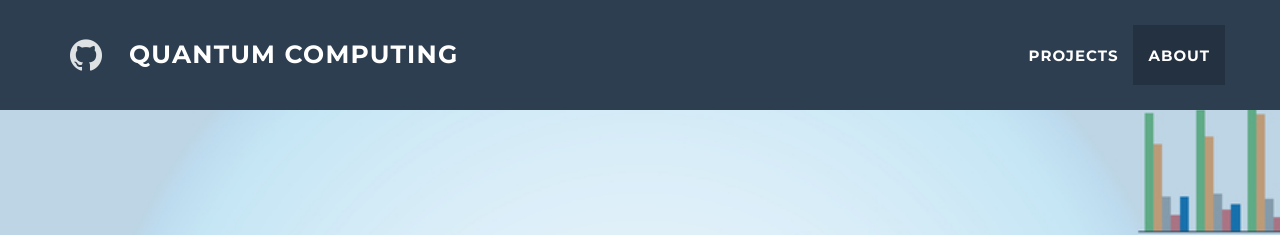
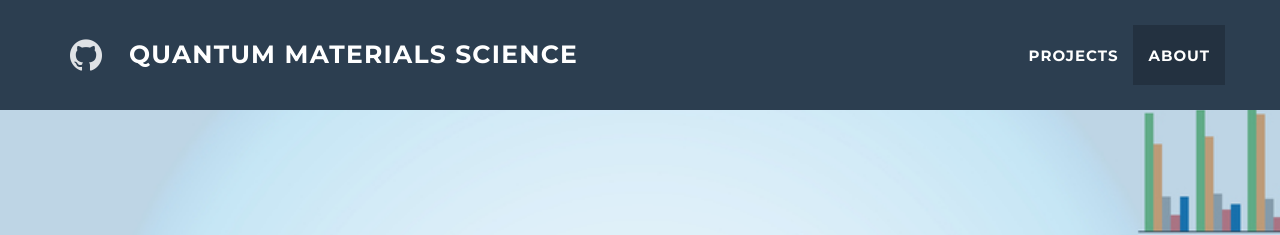
Before and after one commit to Academic-Research-In-Quantum-Simulation/academic-research-in-quantum-simulation.github.io, a Jekyll site: the page built from _posts/2025-10-22-Quantum-Neural-States.markdown, in a window 1280 px wide. Shown: the top 235 px of the page. Built offline with Jekyll 4.4.1, drawn with Linux system fonts in a browser that asks for light colours; part of the change alters nothing that is shown.

Commit message:
Update files

```diff
--- a/_config.yml
+++ b/_config.yml
@@ -1,11 +1,11 @@
 # Site settings
-title: MATERIALS SCIENCE
+title: Quantum Materials Science
 email: your-email@domain.com
-url: https://github.com/jeromelachaud/freelancer-theme
+url: https://github.com/quantum-materials-simulation-research
 description: "Write an awesome description for your new site here. You can edit this line in _config.yml. It will appear in your document head meta (for Google search results) and in your feed.xml site description."
 keywords: "your keywords, separated by commas"
 skills: "Material's Science • Quantum chemistry"
-meta_author: LastName FirstName
+meta_author: Moraes Nara
 
 # Google webmaster tools
 google_verify:
--- a/_includes/nav.html
+++ b/_includes/nav.html
@@ -12,19 +12,14 @@
       <!-- <a class="navbar-brand" href="#page-top"></a> -->
       <div class="navbar-brand-wrapper">
         <!-- ÍCONE (link) -->
-        <a class="navbar-brand brand-logos"
-          href="https://github.com/academic-research-in-quantum-simulation"
-          target="_blank"
-          rel="noopener"
+        <a class="navbar-brand brand-logos" href="{{site.url}}" target="_blank" rel="noopener"
           aria-label="GitHub repository">
-          <img src="{{ '/img/github-logo.png' | relative_url }}"
-              alt="GitHub"
-              class="brand-logo github-logo">
+          <img src="{{ '/img/github-logo.png' | relative_url }}" alt="GitHub" class="brand-logo github-logo">
         </a>
 
         <!-- TEXTO (não link) -->
         <span class="navbar-title-text">
-          QUANTUM COMPUTING
+          {{site.title}}
         </span>
       </div>
     </div>
```
